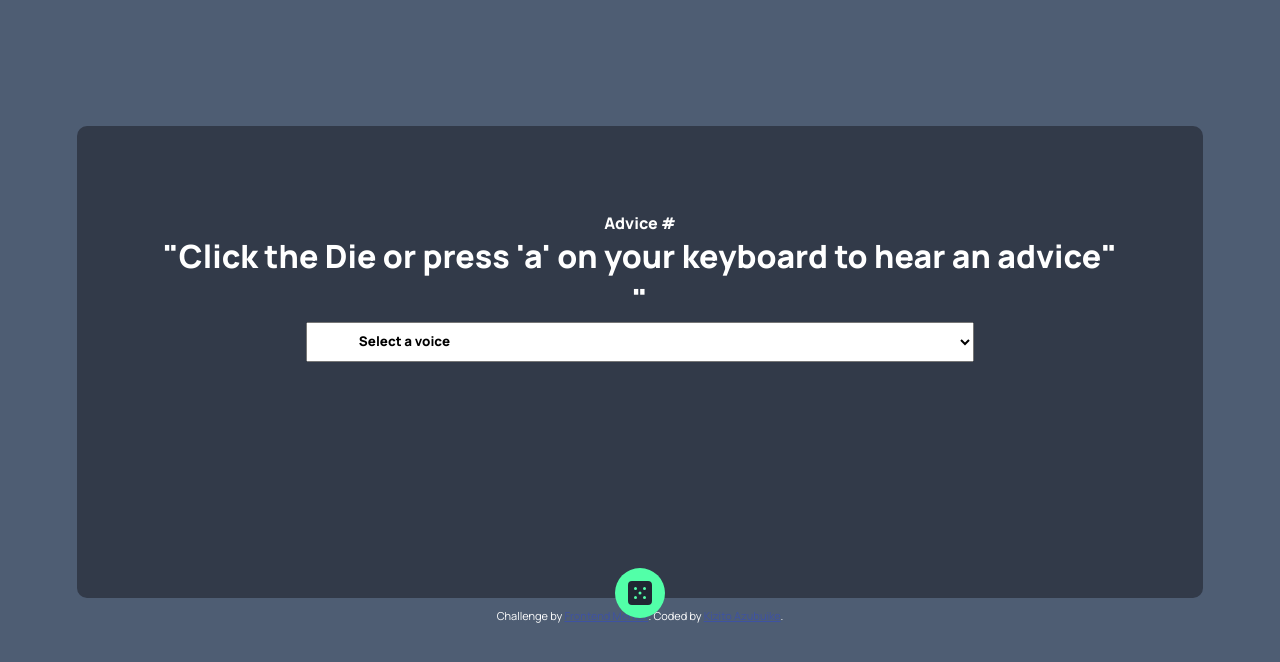
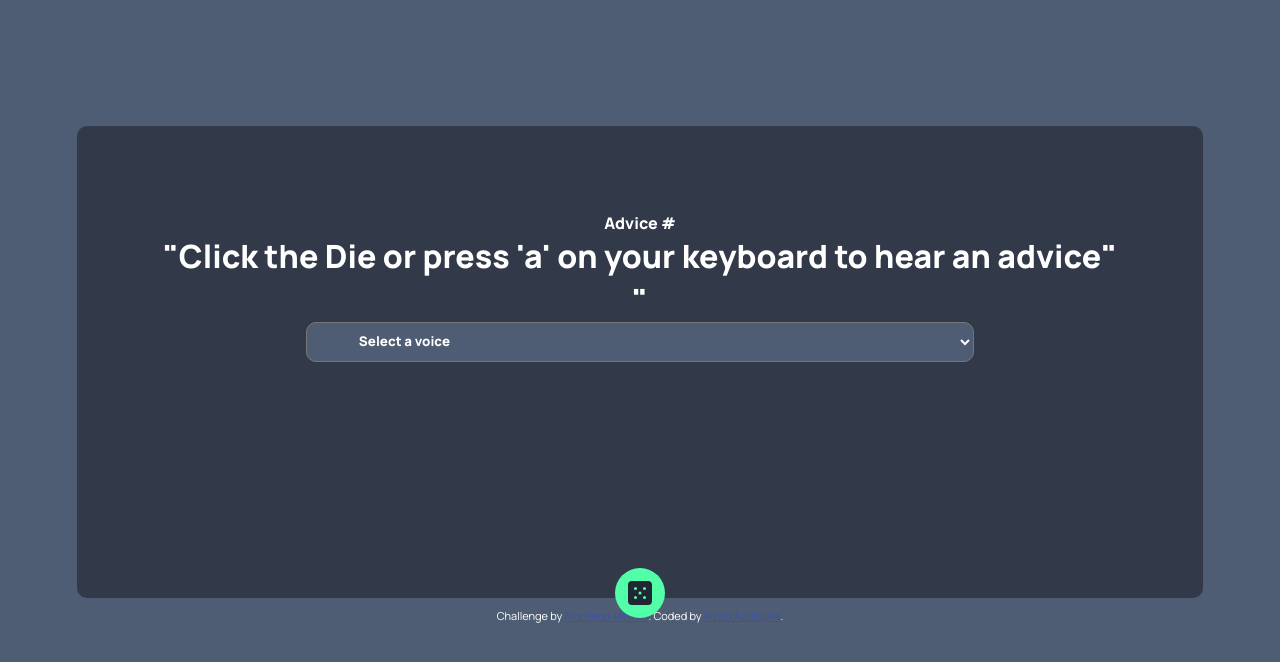
Before and after one commit to Kayzubi/advicegenerator, a plain HTML site: page index.html in a window 1280 px wide. Drawn offline with Linux system fonts and the light colour scheme.

Commit message:
update voice selector UI

```diff
--- a/style.css
+++ b/style.css
@@ -48,7 +48,14 @@ body {
     font-family: 'Manrope', sans-serif;
     font-weight: 800;
     padding: 0 5%;
+    outline: 0;
+    cursor: pointer;
+    color: #fff;
+    background-color: hsl(217, 19%, 38%);
+    border-radius: 10px;
 }
+
+
 
 
 
```
